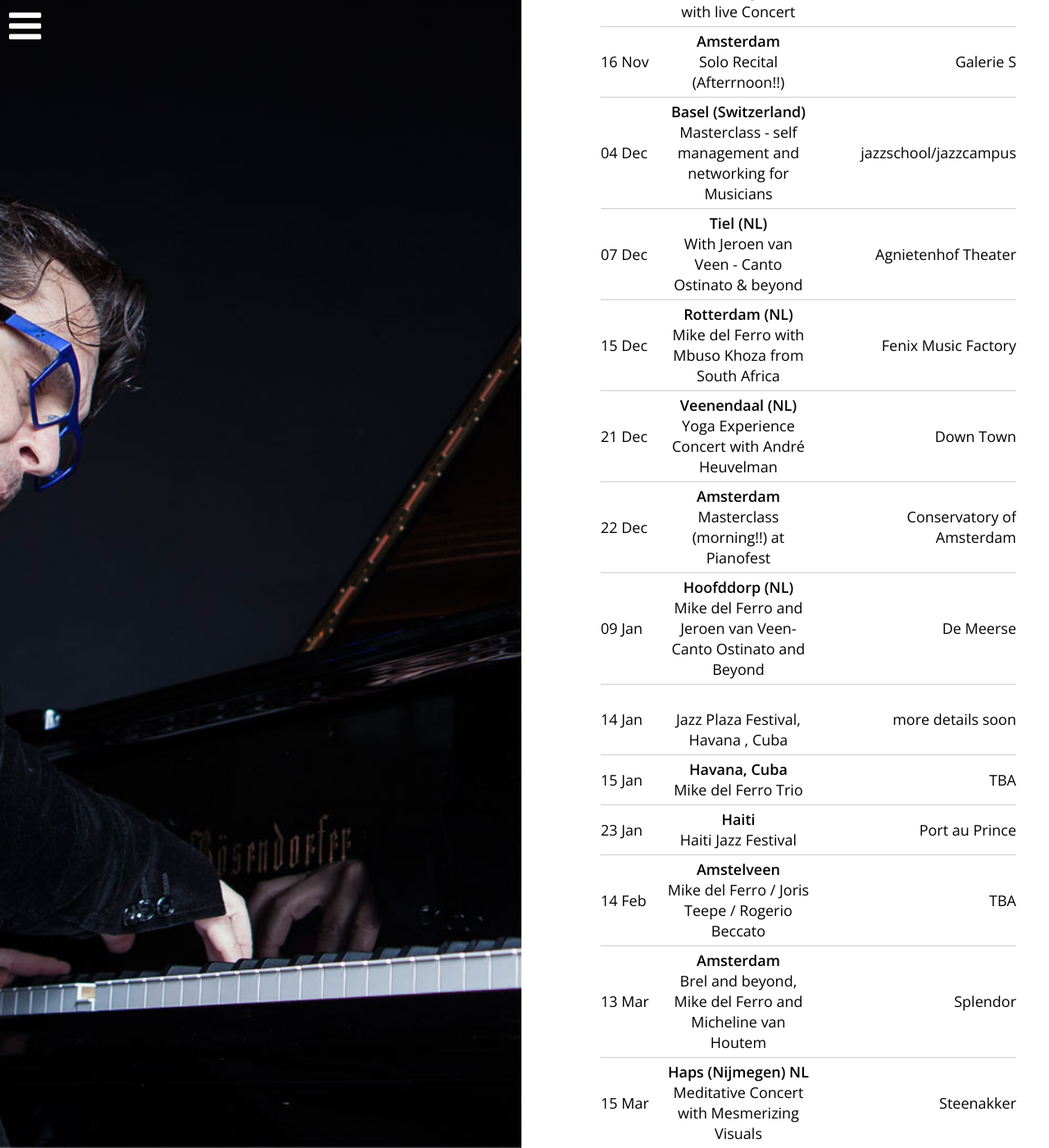
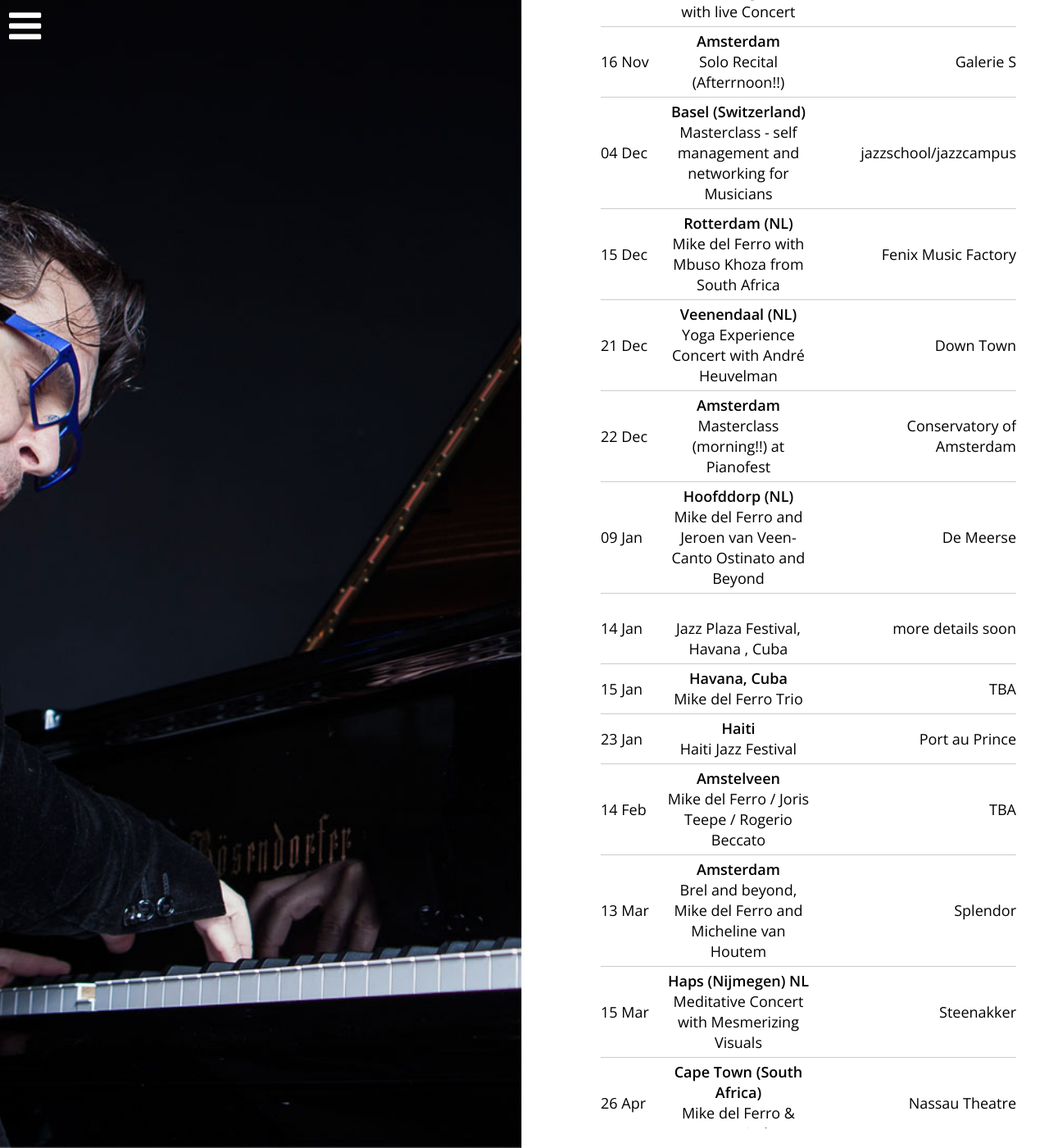
Before and after one commit to mikedelferro/website, a Jekyll site: the page built from agenda.html, in a window 1280 px wide and 1400 px high, scrolled down 372 px. Shown: the whole window at 82% size. Built offline with Jekyll 4.4.1, drawn with Linux system fonts in a browser that asks for light colours; nearby versions of some CDN libraries.

Commit message:
Updated '_data/gigs.yml' via CloudCannon

```diff
--- a/_data/gigs.yml
+++ b/_data/gigs.yml
@@ -25,11 +25,11 @@ items:
     location: Splendor
     venue: Amsterdam
     url: 'https://www.splendoramsterdam.com'
-  - title: With Jeroen van Veen - Canto Ostinato & beyond
-    date: 2019-12-07 20:00:00
-    location: Agnietenhof Theater
-    venue: Tiel (NL)
-    url: www.agnietenhof.nl
+  - title: Mike del Ferro & Luca Ciarla
+    date: 2020-04-26 20:00:00
+    location: Nassau Theatre
+    venue: Cape Town (South Africa)
+    url: 'https://www.grooteschuurhigh.co.za/'
   - title: Mike del Ferro trio (Afternoon Concert)
     date: 2019-11-09 15:00:00
     location: 'OBA Zuid Oost - free concert, sponsored by the Libary'
```
